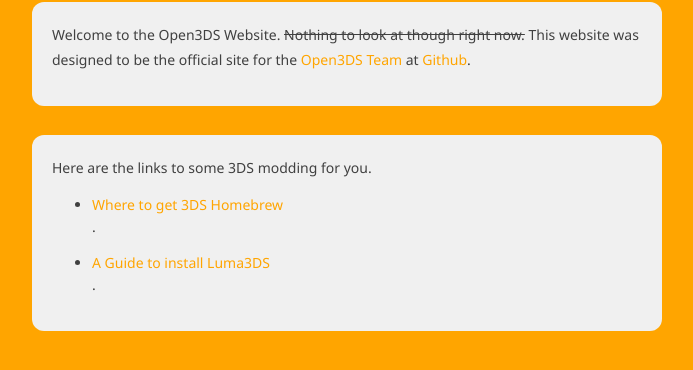
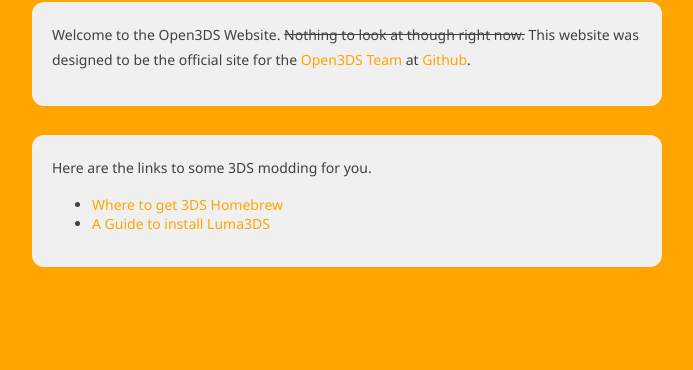
Before and after one commit to Open3DS/open3ds.github.io, a plain HTML site: page index.html in a window 1280 px wide. Shown: the part 208-578 px from the top of the page, without its empty margins (293-986 px from the left). Drawn offline with Linux system fonts and the light colour scheme; a web font is replaced by a local one.

Commit message:
Update index.html

```diff
--- a/index.html
+++ b/index.html
@@ -21,7 +21,7 @@
         <div class="content">
             <p>Here are the links to some 3DS modding for you.<p>
             <ul>
-                <li><a style="color: orange;" href="https://smealum.github.io">Where to get 3DS Homebrew</a><p>.</p></li>
-                <li><a style="color: orange;" href="https://3ds.hacks.guide">A Guide to install Luma3DS</a><p>.</p></li>
+                <li><a style="color: orange;" href="https://smealum.github.io">Where to get 3DS Homebrew</a></li>
+                <li><a style="color: orange;" href="https://3ds.hacks.guide">A Guide to install Luma3DS</a></li>
             </ul>
 </body>
```
